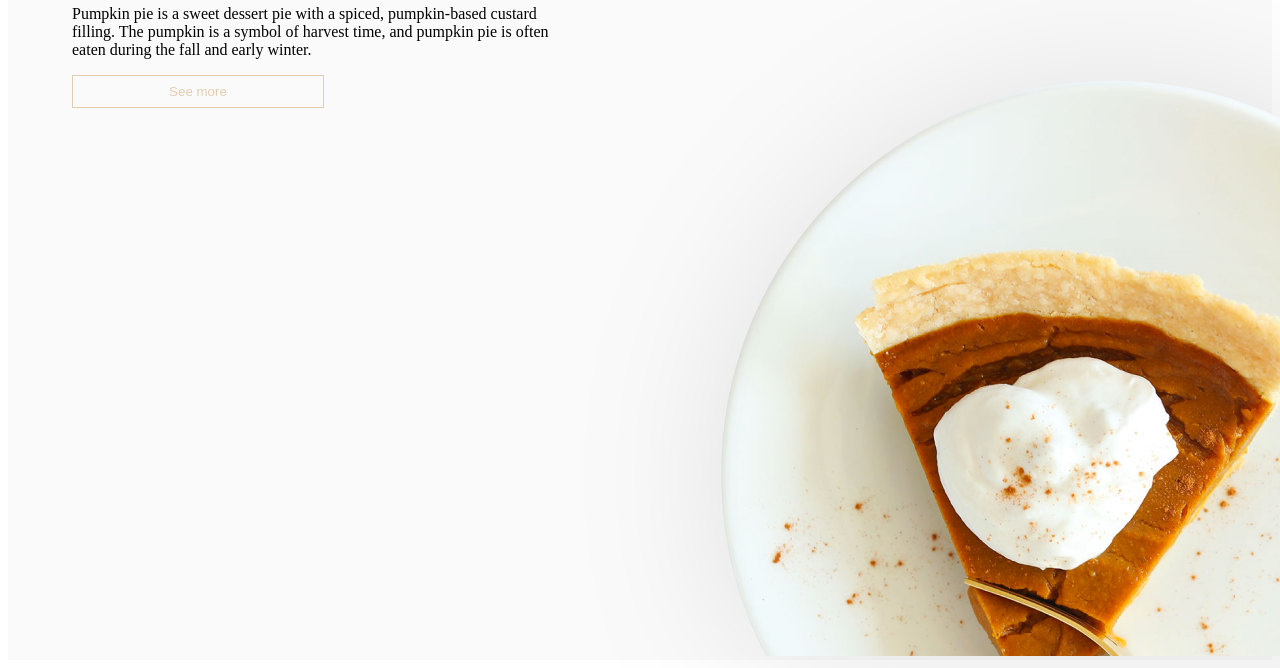
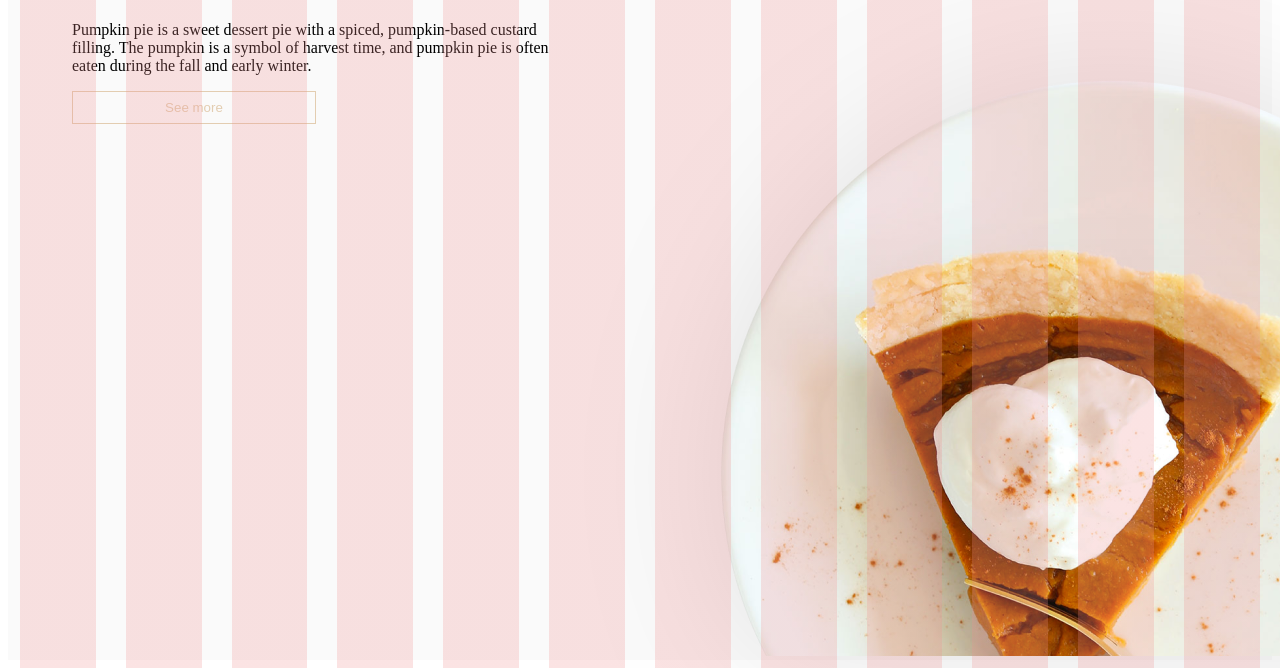
Before and after one commit to elisabetasta/vef-hopa1, a plain HTML site: page components/hero/hero.html in a window 1280 px wide. Shown: the part 202-870 px from the top of the page. Drawn offline with Linux system fonts and the light colour scheme.

Commit message:
bæta inn skugga og grid o.fl.

```diff
--- /dev/null
+++ b/components/grid.css
@@ -0,0 +1,39 @@
+/* https://css-tricks.com/building-css-grid-overlay/ */
+:root {
+    --grid-color: hsla(0, 75%, 75%, 0.25);
+    --grid-repeating-width: calc(100% / var(--columns));
+    --grid-column-width: calc((100% / var(--columns)) - var(--gutter));
+    --grid-background-width: calc(100% + var(--gutter));
+    --grid-background-columns: repeating-linear-gradient(
+      to right,
+      var(--grid-color),
+      var(--grid-color) var(--grid-column-width),
+      transparent var(--grid-column-width),
+      transparent var(--grid-repeating-width)
+    );
+  }
+
+  html {
+    position: relative;
+  }
+
+  html::before {
+    content: "";
+
+    position: absolute;
+    top: 0;
+    right: 0;
+    bottom: 0;
+    left: 0;
+
+    margin-right: auto;
+    margin-left: auto;
+
+    width: calc(100% - (2 * var(--offset)));
+    max-width: var(--max-width);
+    min-height: 100vh;
+    background-image: var(--grid-background-columns);
+    background-size: var(--grid-background-width) 100%;
+    z-index: 1000;
+    pointer-events: none;
+  }
--- a/components/hero/hero.css
+++ b/components/hero/hero.css
@@ -1,8 +1,17 @@
+:root {
+    /* Grid stillingar */
+  --columns: 12;
+  --gutter: 30px;
+  --offset: 20px;
+}
+
 .hero-section {
     display: flex;
     flex-direction: row;
     /* height: 800px; */
     background: #fafafa;
+    /* max-width: 1600px; */
+    gap: 1rem;
 }
 
 nav {
@@ -31,6 +40,8 @@ nav {
 }
 
 .text-section {
+    display: flex;
+    flex-direction: column;
     margin: 4rem;
 }
 
--- a/components/hero/hero.html
+++ b/components/hero/hero.html
@@ -6,6 +6,7 @@
     <meta http-equiv="X-UA-Compatible" content="IE=edge">
     <meta name="viewport" content="width=device-width, initial-scale=1.0">
     <link rel="stylesheet" href="hero.css">
+    <link rel="stylesheet" href="../grid.css">
     <title>Document</title>
 </head>
 <header>
```
